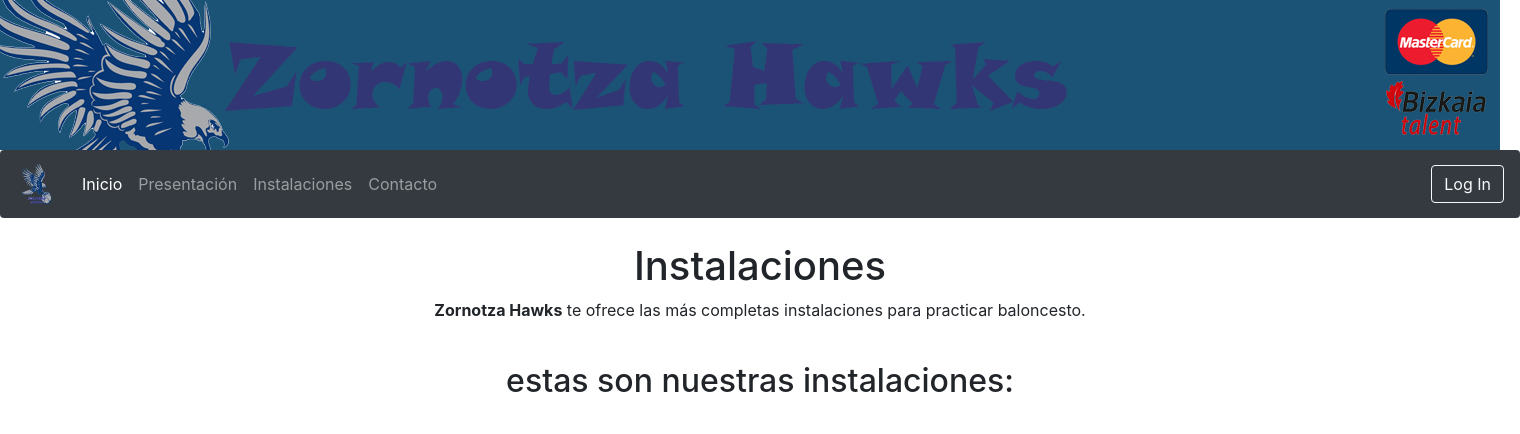
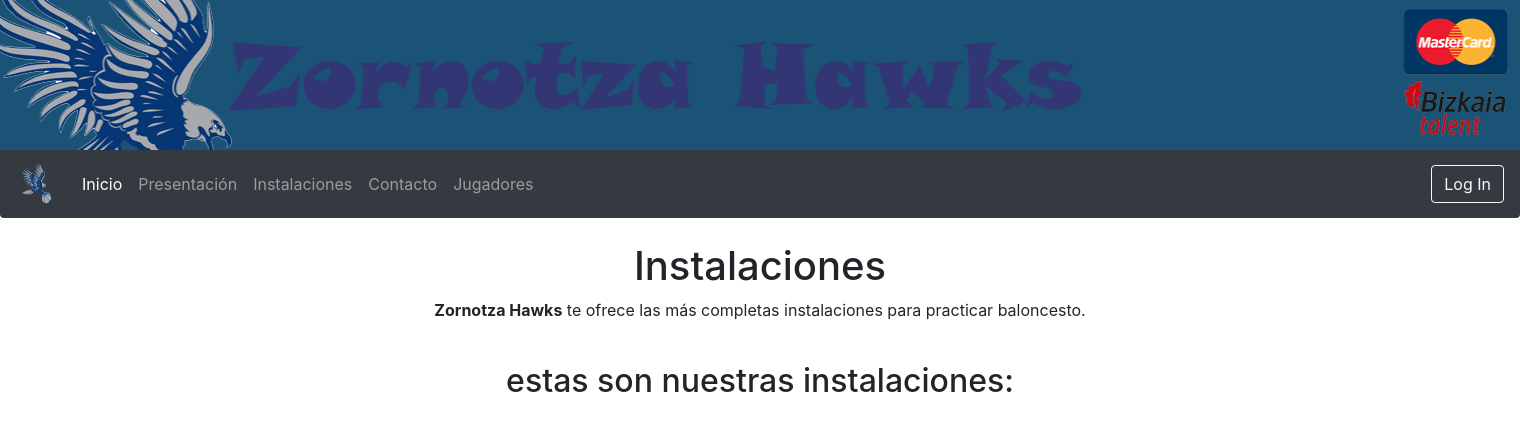
Before and after one commit to jontxust0/RETO4ClubDeportivo, a PHP site: page /views/vInstalaciones.html in a window 1520 px wide. Shown: the top 434 px of the page. Run offline with PHP 8.4, Linux system fonts and the light colour scheme; some libraries are stand-ins or nearby versions.

Commit message:
cambios ligeros y modificacion instalaciones

```diff
--- a/index.html
+++ b/index.html
@@ -60,6 +60,9 @@
 						class="sr-only"></span></a></li>
 				<li class="nav-item"><a class="nav-link"
 					href="views/vContactanos.html">Contacto</a></li>
+					<li class="nav-item">
+						<a class="nav-link" href="views/vJugadores.html">Jugadores</a>
+					  </li>
 			</ul>
 			<div class="divider"></div>
 			<div class="navbar-center">
--- a/views/css/instalaciones.css
+++ b/views/css/instalaciones.css
@@ -1,15 +1,20 @@
 /* Esto es para la vista vInstalaciones*/
+
+
+
 
 .descripcion{
   display: none;
+  background-color: rgb(86, 253, 100);
+  border-bottom-left-radius: 5px;
+  border-bottom-right-radius: 5px;
 }
 
-.vInstalacionesImagen{
-  padding: 5px;
-  text-align: center;
-  border-radius: 25%;
+.descripcion ul{
+  list-style-type: square;
+  color: rgb(63, 63, 63);
+}
 
-}
 .rowImagen{
   padding: 5px;
 }
@@ -17,7 +22,15 @@
   width: 100%;
   height: 300px;
   object-fit: cover;
+  border-radius: 3%;
+  transition: 0.3s;
 }
+
+.col-md-4:hover .vImg{
+  border-bottom-left-radius: 0;
+  border-bottom-right-radius: 0;
+}
+
 .vCenter{
   text-align: center;
   size: 18px;
--- a/views/js/vInstalaciones.js
+++ b/views/js/vInstalaciones.js
@@ -2,11 +2,15 @@
 
 
 
+$(".col-md-4").on("mouseover", function(){
+$(this).children(".descripcion").slideDown("fast");
 
-$(".col-md-4").on("hover", function(){
+});
 
+$(".col-md-4").on("mouseleave", function(){
+    $(this).children(".descripcion").slideUp("fast");
 
-})
+    });
 
 
 
--- a/views/vInstalaciones.html
+++ b/views/vInstalaciones.html
@@ -5,6 +5,7 @@
   <title>Zornotza Hawks</title>
   <link rel="icon" type="image/png" href="views/img/logoSinTitulo.png">
   <script src="js/jsFuntions.js" type="text/javascript"></script>
+  <link rel="stylesheet" href="css/style.css">
   <link href="css/instalaciones.css" rel="stylesheet" type="text/css" />
   <script src="https://ajax.googleapis.com/ajax/libs/jquery/3.4.1/jquery.min.js"></script>
   <link rel="stylesheet" href="https://stackpath.bootstrapcdn.com/bootstrap/4.3.1/css/bootstrap.min.css"
@@ -19,6 +20,13 @@
     integrity="sha384-wfSDF2E50Y2D1uUdj0O3uMBJnjuUD4Ih7YwaYd1iqfktj0Uod8GCExl3Og8ifwB6"
     crossorigin="anonymous"></script>
     <script src='https://ajax.googleapis.com/ajax/libs/angularjs/1.7.8/angular.min.js'></script>
+
+    <script
+    src="https://code.jquery.com/jquery-3.4.1.js"
+    integrity="sha256-WpOohJOqMqqyKL9FccASB9O0KwACQJpFTUBLTYOVvVU="
+    crossorigin="anonymous"></script>
+
+    <script src="js/vInstalaciones.js"></script>
 </head>
 
 <body id="bodyInstalaciones">
@@ -26,9 +34,9 @@
         <!--Hay que hacer una imagen de patrocinadores con 150px para que quede bien-->
         <img src="img/header.png" id="header">
       </div>
-    <nav class="navbar navbar-expand-lg navbar-dark bg-dark rounded">
+    <nav class="navbar navbar-expand-lg navbar-dark bg-dark rounded-bottom">
         <a class="navbar-brand" href="#">
-          <img src="img/logo.png" alt="Zornotza Hawks" height="42" width="42">
+          <img src="img/logoSinTitulo.png" alt="Zornotza Hawks" height="42" width="42">
         </a>
         <button class="navbar-toggler" type="button" data-toggle="collapse" data-target="#navbarSupportedContent" aria-controls="navbarSupportedContent" aria-expanded="false" aria-label="Toggle navigation">
           <span class="navbar-toggler-icon"></span>
@@ -49,6 +57,9 @@
             <li class="nav-item">
               <a class="nav-link" href="vContactanos.html">Contacto</a>
             </li>
+            <li class="nav-item">
+              <a class="nav-link" href="vJugadores.html">Jugadores</a>
+            </li>
           </ul>
           <div class="divider"></div>
           <div class="navbar-center">
@@ -68,30 +79,73 @@
         <div class="container">
             <div class="row rowImagen">
                 <div class="col-md-4 col-xs-12">
-                  <img src="https://news.mondoiberica.com.es/wp-content/uploads/2016/11/amorebieta.jpg" class="img-responsive vImg inline-block rounded" alt="Responsive image" />
-                  <div class="descripcion">aaaaaaaaaaaaaaa</div>
+                  <img src="https://news.mondoiberica.com.es/wp-content/uploads/2016/11/amorebieta.jpg" class="img-responsive vImg inline-block " alt="Responsive image" />
+                  <div class="descripcion">
+                    <ul>
+                      <li>Nombre:</li>
+                      <li>Direccion:</li>
+                      <li>Horario:</li>
+                      <li>Notas adicionales:</li>
+                    </ul>
+                  </div>
                 </div>
                 <div class="col-md-4 col-xs-12">
-                    <img src="https://dotb.eus/wp-content/uploads/2016/11/2016.11.23-Larreako-kantxa.jpg" class="img-responsive vImg inline-block rounded" alt="Responsive image" />
-                    <div class="descripcion">aaaaaaaaaaaaaaa</div>
+                    <img src="https://dotb.eus/wp-content/uploads/2016/11/2016.11.23-Larreako-kantxa.jpg" class="img-responsive vImg inline-block " alt="Responsive image" />
+                    <div class="descripcion">
+                      <ul>
+                        <li>Nombre:</li>
+                        <li>Direccion:</li>
+                        <li>Horario:</li>
+                        <li>Notas adicionales:</li>
+                      </ul>
+                    </div>
                 </div>
                 <div class="col-md-4 col-xs-12">
-                    <img src="https://static3.elcorreo.com/www/multimedia/201707/07/media/cortadas/Urgozo%201-k5xF--624x385@El%20Correo.jpg" class="img-responsive vImg inline-block rounded" alt="Responsive image" />
-                    <div class="descripcion">aaaaaaaaaaaaaaa</div>
+                    <img src="https://static3.elcorreo.com/www/multimedia/201707/07/media/cortadas/Urgozo%201-k5xF--624x385@El%20Correo.jpg" class="img-responsive vImg inline-block " alt="Responsive image" />
+                    <div class="descripcion">
+                      <ul>
+                        <li>Nombre:</li>
+                        <li>Direccion:</li>
+                        <li>Horario:</li>
+                        <li>Notas adicionales:</li>
+                      </ul>
+                    </div>
                 </div>
             </div>
             <div class="row rowImagen">
                 <div class="col-md-4 col-xs-12">
-                  <img src="https://amorebieta.com/wordpress/wp-content/uploads/2016/11/IMG_9082-Copiar-730x365.jpg" class="img-responsive vImg inline-block rounded" alt="Responsive image" />
-                  <div class="descripcion">aaaaaaaaaaaaaaa</div>
+                  <img src="https://amorebieta.com/wordpress/wp-content/uploads/2016/11/IMG_9082-Copiar-730x365.jpg" class="img-responsive vImg inline-block " alt="Responsive image" />
+                  <div class="descripcion">
+                    <ul>
+                      <li>Nombre:</li>
+                      <li>Direccion:</li>
+                      <li>Horario:</li>
+                      <li>Notas adicionales:</li>
+                    </ul>
+                  </div>
                 </div>
                 <div class="col-md-4 col-xs-12">
-                    <img src="https://pbs.twimg.com/media/DQmchyQW4AAJd1x.jpg" class="img-responsive vImg inline-block rounded" alt="Responsive image" />
-                    <div class="descripcion">aaaaaaaaaaaaaaa</div>
+                    <img src="https://pbs.twimg.com/media/DQmchyQW4AAJd1x.jpg" class="img-responsive vImg inline-block " alt="Responsive image" />
+                    <div class="descripcion">
+                      <ul>
+                        <li>Nombre:</li>
+                        <li>Direccion:</li>
+                        <li>Horario:</li>
+                        <li>Notas adicionales:</li>
+                      </ul>
+                    </div>
                 </div>
                 <div class="col-md-4 col-xs-12">
-                    <img src="http://www.zornotzast.eu/s/cc_images/cache_2409707865.jpg?t=1317110306" class="img-responsive vImg inline-block rounded" alt="Responsive image" />
-                    <div class="descripcion">aaaaaaaaaaaaaaa</div>
+                    <img src="http://www.zornotzast.eu/s/cc_images/cache_2409707865.jpg?t=1317110306" class="img-responsive vImg inline-block " alt="Responsive image" />
+                    <div class="descripcion">
+                      <ul>
+                      <li>Nombre:</li>
+                      <li>Direccion:</li>
+                      <li>Horario:</li>
+                      <li>Notas adicionales:</li>
+                    </ul>
+
+                    </div>
                 </div>
             </div>
         </div>
--- a/views/vJugadores.html
+++ b/views/vJugadores.html
@@ -21,7 +21,7 @@
             </div>
         </div>
 
-        <nav class="navbar navbar-expand-lg navbar-dark bg-dark rounded">
+        <nav class="navbar navbar-expand-lg navbar-dark bg-dark rounded-bottom">
             <a class="navbar-brand" href="#">
               <img src="img/logoSinTitulo.png" alt="Zornotza Hawks" height="42" width="42">
             </a>
@@ -44,6 +44,9 @@
                 <li class="nav-item">
                   <a class="nav-link" href="vContactanos.html">Contacto</a>
                 </li>
+                <li class="nav-item">
+                    <a class="nav-link" href="vJugadores.html">Jugadores</a>
+                  </li>
               </ul>
               <div class="divider"></div>
               <div class="navbar-center">
```
Also changed, not shown: views/vPresentacion.html (+5 -2 lines), views/img/logo.png.
